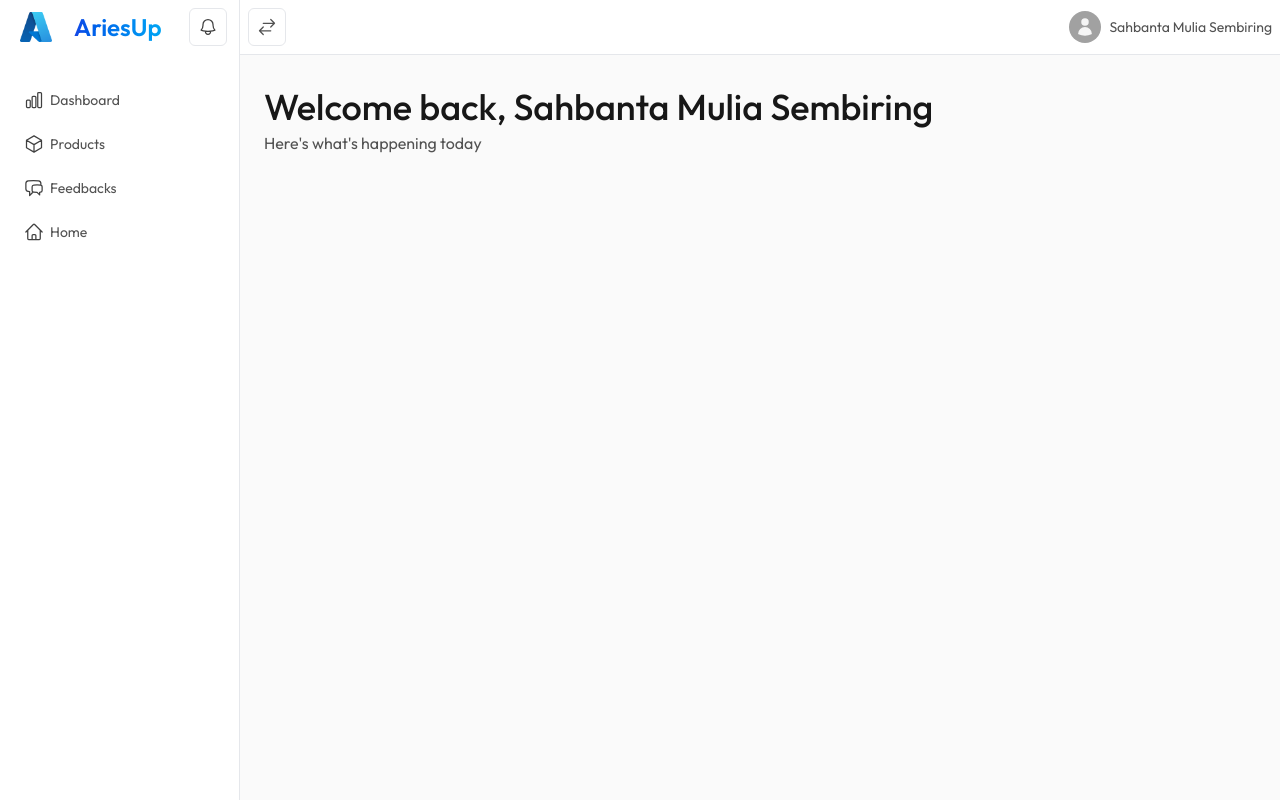
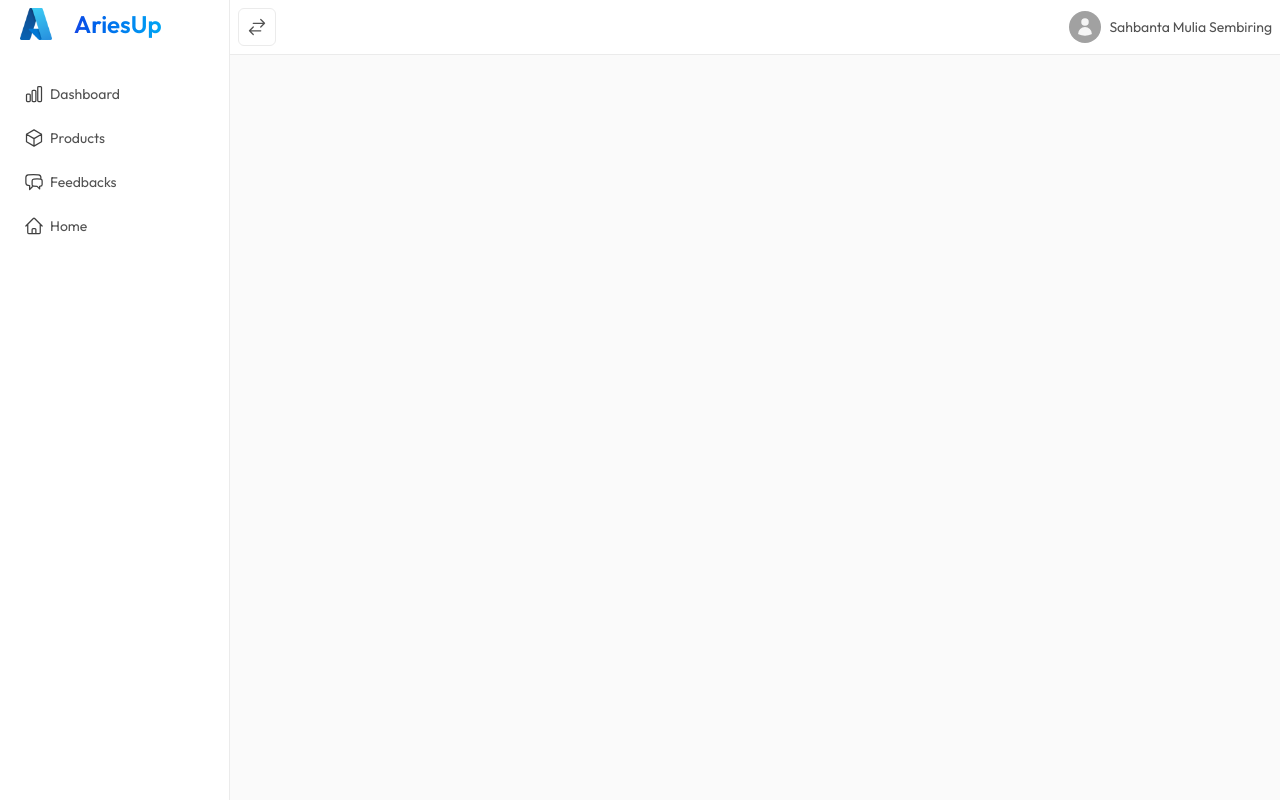
Before and after one commit to ValerieAttila09/tugas-project-php, a PHP site: page /menu/feedbacks.php in a window 1280 px wide. Run offline with PHP 8.4, Linux system fonts and the light colour scheme; a user stored in the database is signed in; some libraries are stand-ins or nearby versions.

Commit message:
optimized pages

```diff
--- a/index.php
+++ b/index.php
@@ -54,8 +54,8 @@ session_reset();
 
 	<div class="w-full">
 		<!-- NAVBAR -->
-		<div class="w-full fixed top-0 z-50 inset-x-0 h-auto bg-white/20 backdrop-blur-md md:max-w-6xl md:mx-auto">
-			<div class="hidden p-2 md:flex items-center justify-between">
+		<div class="w-full fixed top-0 z-50 inset-x-0 h-auto bg-white/20 backdrop-blur-md">
+			<div class="hidden p-2 md:flex items-center justify-between md:max-w-6xl md:mx-auto">
 				<div class="px-18">
 					<h1 class="text-lg outfit-bold text-neutral-900">AriesUp</h1>
 				</div>
@@ -114,7 +114,7 @@ session_reset();
 				<h1 class="text-2xl text-neutral-900 outfit-medium text-center">Minimalist Dashboard Design</h1>
 				<p class="text-sm text-neutral-600 outfit-regular text-center">Best choice for your work-space</p>
 			</div>
-			<div class="bg-[#fafafa] w-7/8 sm:w-5/7 rounded-xl border border-[#d7d7d7] p-2 shadow-2xl">
+			<div class="bg-[#fafafa] w-7/8 sm:w-5/8 rounded-xl border border-[#d7d7d7] p-2 shadow-2xl">
 				<div class="border border-[#d7d7d7] rounded-lg overflow-hidden bg-white">
 					<img src="./menu/src/assets/review.png" alt="review" class="rounded-lg w-full h-auto">
 				</div>
--- a/menu/dashboard.php
+++ b/menu/dashboard.php
@@ -25,7 +25,7 @@ if (!isset($_SESSION['nama'])) {
 
   <div class="w-full h-full overflow-hidden">
     <div class="w-full h-screen flex">
-      <div id="sidebar" class="relative overflow-hidden h-screen border-r border-[#ebebeb]">
+      <div id="sidebar" class="relative overflow-hidden h-screen border-r border-[#ebebeb]" style="width: 280px;">
         <div class="w-full h-full flex flex-col items-center justify-between">
           <div class="w-full flex flex-col items-center gap-4">
             <div class="w-full flex items-center justify-between px-3 py-2">
--- a/menu/feedbacks.php
+++ b/menu/feedbacks.php
@@ -1,4 +1,5 @@
 <?php
+include "../auth/koneksi.php";
 session_start();
 if (!isset($_SESSION['nama'])) {
   header("location:../");
@@ -7,7 +8,7 @@ if (!isset($_SESSION['nama'])) {
 
 
 <!DOCTYPE html>
-<html lang="en">
+<html lang="en" id="container">
 
 <head>
   <meta charset="UTF-8">
@@ -18,27 +19,19 @@ if (!isset($_SESSION['nama'])) {
   <link rel="preconnect" href="https://fonts.gstatic.com" crossorigin>
   <link href="https://fonts.googleapis.com/css2?family=Outfit:wght@100..900&display=swap" rel="stylesheet">
   <link rel="stylesheet" href="./src/css/style.css" />
-  <link href="https://cdn.jsdelivr.net/npm/flowbite@3.1.2/dist/flowbite.min.css" rel="stylesheet" />
 </head>
 
 <body class="outfit-thin">
 
   <div class="w-full h-full overflow-hidden">
     <div class="w-full h-screen flex">
-      <div id="sidebar" class="w-[240px] relative overflow-hidden h-screen border-r border-[#ebebeb]">
+      <div id="sidebar" class="relative overflow-hidden h-screen border-r border-[#ebebeb]" style="width: 280px;">
         <div class="w-full h-full flex flex-col items-center justify-between">
           <div class="w-full flex flex-col items-center gap-4">
             <div class="w-full flex items-center justify-between px-3 py-2">
               <div class="flex items-center gap-4 ps-2">
                 <img src="./src/assets/logo.png" alt="logo" class="size-8">
                 <h1 id="sidebarMenu" class="outfit-semibold text-2xl text-transparent bg-clip-text bg-linear-to-r from-blue-700 to-sky-500">AriesUp</h1>
-              </div>
-              <div id="sidebarMenu" class="">
-                <button class="p-2 rounded-md bg-white border border-[#ebebeb] hover:bg-[#fafafa] transition-all">
-                  <svg xmlns="http://www.w3.org/2000/svg" fill="none" viewBox="0 0 24 24" stroke-width="1.5" stroke="currentColor" class="size-5 text-neutral-700">
-                    <path stroke-linecap="round" stroke-linejoin="round" d="M14.857 17.082a23.848 23.848 0 0 0 5.454-1.31A8.967 8.967 0 0 1 18 9.75V9A6 6 0 0 0 6 9v.75a8.967 8.967 0 0 1-2.312 6.022c1.733.64 3.56 1.085 5.455 1.31m5.714 0a24.255 24.255 0 0 1-5.714 0m5.714 0a3 3 0 1 1-5.714 0" />
-                  </svg>
-                </button>
               </div>
             </div>
             <div class="w-full flex flex-col items-center gap-2 p-3">
@@ -78,7 +71,7 @@ if (!isset($_SESSION['nama'])) {
           </div>
         </div>
       </div>
-      <div id="main" class="min-w-[calc(100%-240px)] h-screen">
+      <div id="mainContent" class="w-[100%] h-full">
         <div id="navbar" class="w-full border-b border-[#ebebeb] p-2">
           <div class="w-full flex items-center justify-between">
             <div class="">
@@ -129,26 +122,15 @@ if (!isset($_SESSION['nama'])) {
           </div>
         </div>
         <div id="content" class="relative w-full h-[calc(100%-55px)] overflow-y-auto bg-neutral-50 p-4">
-          <div class="w-full p-2">
-            <div class="mb-4 py-2">
-              <h1 class="mb-1 text-4xl text-neutral-900 outfit-medium">Welcome back, <?= $_SESSION['nama'] ?></h1>
-              <p class="text-md text-neutral-600 outfit-regular">Here's what's happening today</p>
-            </div>
-            <div class="mb-2 flex items-center gap-2">
 
-            </div>
-          </div>
         </div>
       </div>
     </div>
   </div>
 
+  <script src="https://cdn.jsdelivr.net/npm/gsap@3.13.0/dist/gsap.min.js"></script>
 
-  <script src="https://cdn.jsdelivr.net/npm/chart.js@4.4.1/dist/chart.umd.min.js"></script>
-  <script src="https://cdn.jsdelivr.net/npm/gsap@3.13.0/dist/gsap.min.js"></script>
-  <script src="https://cdn.jsdelivr.net/npm/flowbite@3.1.2/dist/flowbite.min.js"></script>
-
-  <script src="./src/js/dashboard.js"></script>
+  <script src="./src/js/feedbacks.js"></script>
 </body>
 
 </html>
--- a/menu/products.php
+++ b/menu/products.php
@@ -25,7 +25,7 @@ if (!isset($_SESSION['nama'])) {
 
   <div class="w-full h-full overflow-hidden">
     <div class="w-full h-screen flex">
-      <div id="sidebar" class="relative overflow-hidden h-screen border-r border-[#ebebeb]">
+      <div id="sidebar" class="relative overflow-hidden h-screen border-r border-[#ebebeb]" style="width: 280px;">
         <div class="w-full h-full flex flex-col items-center justify-between">
           <div class="w-full flex flex-col items-center gap-4">
             <div class="w-full flex items-center justify-between px-3 py-2">
--- a/menu/src/js/feedbacks.js
+++ b/menu/src/js/feedbacks.js
@@ -9,12 +9,6 @@ document.addEventListener("DOMContentLoaded", (event) => {
   const modalOverlay = document.getElementById("overlay");
   const insertModalToggle = document.querySelectorAll("#toggleInsertModal");
 
-  gsap.set("#sidebar", {
-    width: "240px",
-  });
-  gsap.set("#main", {
-    width: "calc(100%-240px)",
-  });
   gsap.set(sidebarMenu, {
     width: "auto",
     opacity: 1,
@@ -25,15 +19,6 @@ document.addEventListener("DOMContentLoaded", (event) => {
     zIndex: -1,
     y: -20,
   });
-  gsap.set(insertModal, {
-    opacity: 0,
-    zIndex: -1,
-  });
-  gsap.set(modalOverlay, {
-    opacity: 0,
-    zIndex: -1,
-  });
-
 
   profileDropdownToggle.forEach((toggle) => {
     toggle.addEventListener("click", () => {
@@ -72,12 +57,11 @@ document.addEventListener("DOMContentLoaded", (event) => {
   document.getElementById("sidebar-toggle").addEventListener("click", () => {
     if (sidebarActive) {
       gsap.to("#sidebar", {
-        width: "5%",
+        width: "66px",
         duration: 0.35,
         ease: "power2.out",
       });
-      gsap.to("#main", {
-        width: "95%",
+      gsap.to("#mainContent", {
         duration: 0.35,
         ease: "power2.out",
       });
@@ -91,12 +75,12 @@ document.addEventListener("DOMContentLoaded", (event) => {
       sidebarActive = !sidebarActive;
     } else {
       gsap.to("#sidebar", {
-        width: "240px",
+        width: "280px",
         duration: 0.35,
         ease: "power2.out",
       });
-      gsap.to("#main", {
-        width: "calc(100% - 240px)",
+      gsap.to("#mainContent", {
+        width: "100%",
         duration: 0.35,
         ease: "power2.out",
       });
--- a/menu/src/js/products.js
+++ b/menu/src/js/products.js
@@ -35,7 +35,6 @@ document.addEventListener("DOMContentLoaded", (event) => {
     zIndex: -1,
   });
 
-  // Function to populate and show edit modal
   window.editProduct = function(button) {
     const productId = button.getAttribute('data-id');
     const productName = button.getAttribute('data-name');
@@ -44,7 +43,6 @@ document.addEventListener("DOMContentLoaded", (event) => {
     const productPrice = button.getAttribute('data-price');
     const productQty = button.getAttribute('data-qty');
 
-    // Populate the edit form with product data
     document.getElementById('edit_id_produk').value = productId;
     document.getElementById('edit_nama_produk').value = productName;
     document.getElementById('edit_deskripsi').value = productDesc;
@@ -52,9 +50,7 @@ document.addEventListener("DOMContentLoaded", (event) => {
     document.getElementById('edit_harga').value = productPrice;
     document.getElementById('edit_kuantitas').value = productQty;
 
-    // Show the edit modal
     if (!showEditModal) {
-      // Hide insert modal if it's open
       if (showModal) {
         gsap.to(insertModal, {
           opacity: 0,
@@ -199,7 +195,6 @@ document.addEventListener("DOMContentLoaded", (event) => {
         });
         showModal = !showModal;
       } else {
-        // Hide edit modal if it's open
         if (showEditModal) {
           gsap.to(editModal, {
             opacity: 0,
@@ -272,7 +267,6 @@ document.addEventListener("DOMContentLoaded", (event) => {
         });
         showEditModal = !showEditModal;
       } else {
-        // Hide insert modal if it's open
         if (showModal) {
           gsap.to(insertModal, {
             opacity: 0,
```
